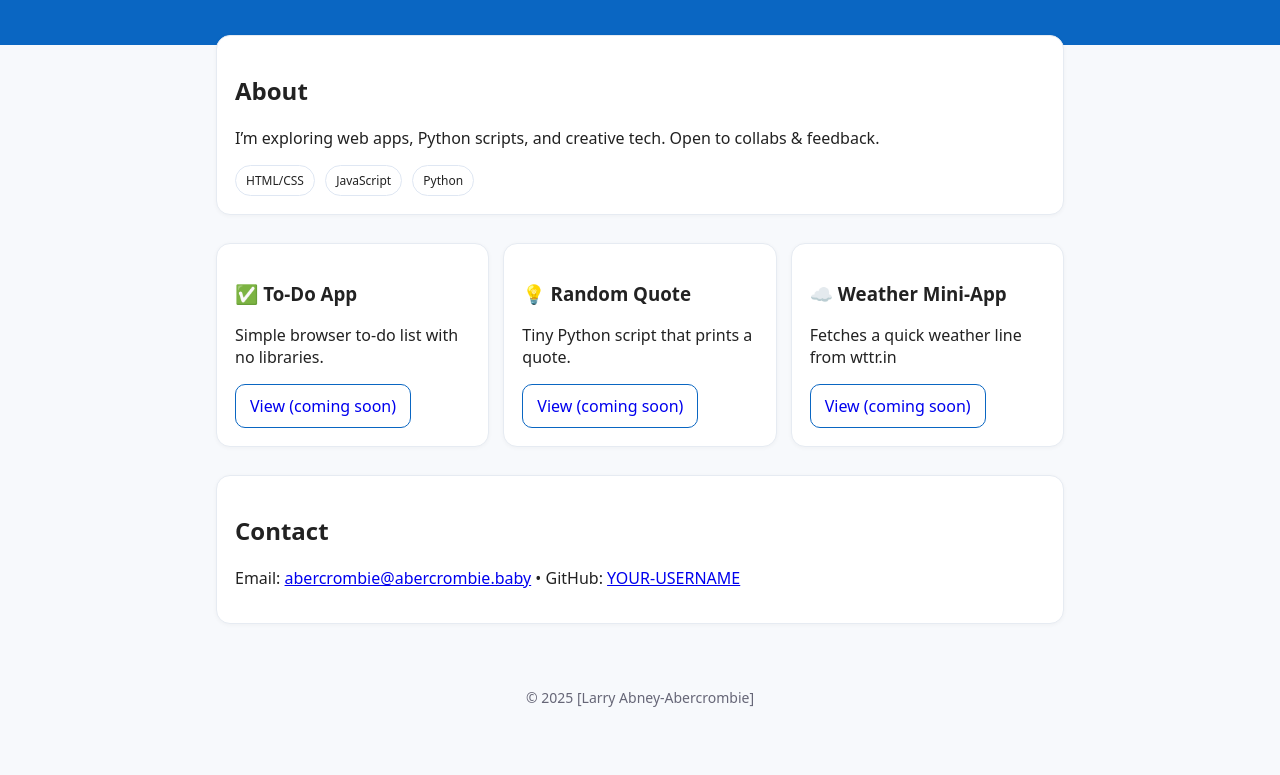
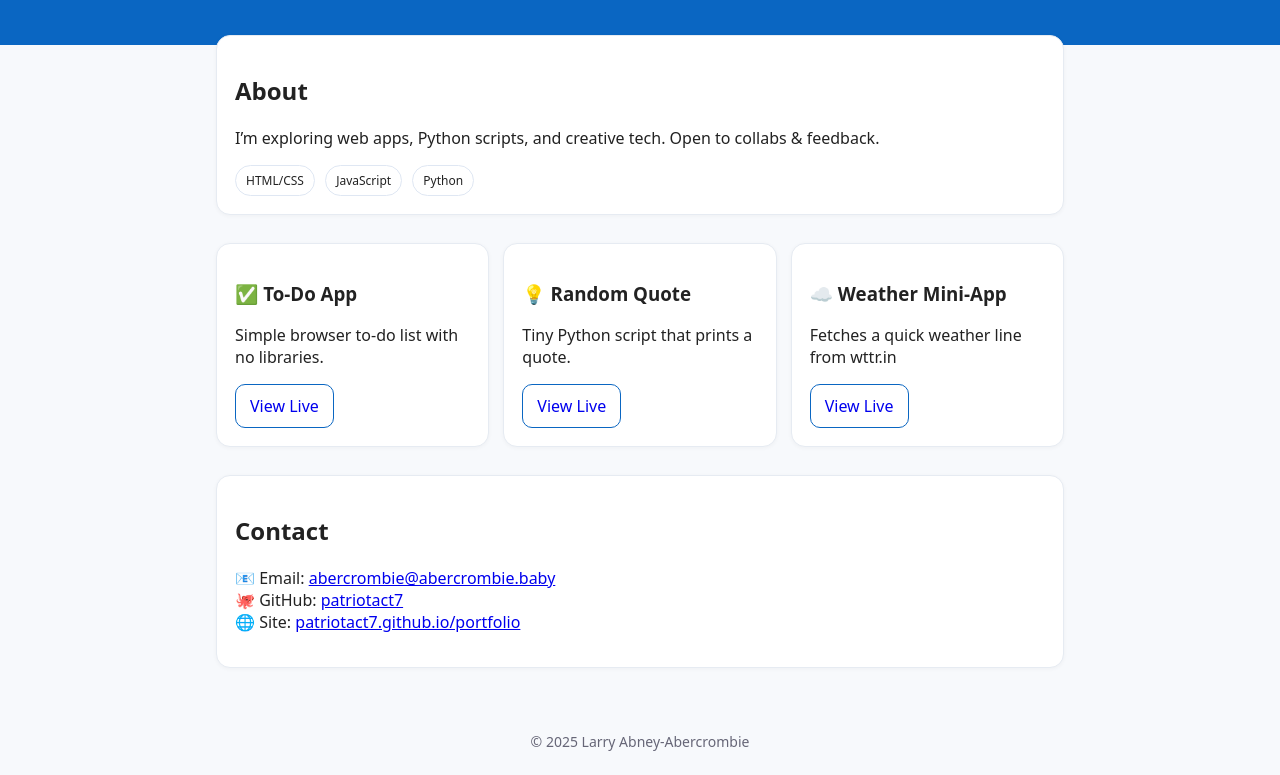
Before and after one commit to PatriotAct7/portfolio, a plain HTML site: page index.html in a window 1280 px wide. Shown: the part 127-902 px from the top of the page. Before the commit the page ends 858 px from the top, so only its background shows below. Drawn offline with Linux system fonts and the light colour scheme.

Commit message:
Update index.html
update of all information for contact

```diff
--- a/index.html
+++ b/index.html
@@ -3,7 +3,7 @@
 <head>
   <meta charset="UTF-8" />
   <meta name="viewport" content="width=device-width, initial-scale=1" />
-  <title>[Larry Abney-Abercombie] — Portfolio</title>
+  <title>Larry Abney-Abercrombie — Portfolio</title>
   <style>
     :root { --w: 880px; --pad: 18px; }
     * { box-sizing: border-box; }
@@ -24,7 +24,7 @@
 <body>
   <header>
     <div class="wrap">
-      <h1>👋 Hi, I’m [Larry Abney-Abercrombie]</h1>
+      <h1>👋 Hi, I’m Larry Abney-Abercrombie</h1>
       <p class="subtitle">New builder on GitHub. Here are a few small projects while I level up.</p>
     </div>
   </header>
@@ -44,27 +44,31 @@
       <div class="card">
         <h3>✅ To-Do App</h3>
         <p>Simple browser to-do list with no libraries.</p>
-        <a class="button" href="#">View (coming soon)</a>
+        <a class="button" href="todo.html">View Live</a>
       </div>
       <div class="card">
         <h3>💡 Random Quote</h3>
         <p>Tiny Python script that prints a quote.</p>
-        <a class="button" href="#">View (coming soon)</a>
+        <a class="button" href="quote.html">View Live</a>
       </div>
       <div class="card">
         <h3>☁️ Weather Mini-App</h3>
         <p>Fetches a quick weather line from wttr.in</p>
-        <a class="button" href="#">View (coming soon)</a>
+        <a class="button" href="weather.html">View Live</a>
       </div>
     </div>
 
     <div class="card">
       <h2>Contact</h2>
-      <p>Email: <a href="mailto:abercrombie@abercrombie.baby">abercrombie@abercrombie.baby</a> • GitHub: <a href="https://github.com/YOUR-USERNAME">YOUR-USERNAME</a></p>
+      <p>
+        📧 Email: <a href="mailto:abercrombie@abercrombie.baby">abercrombie@abercrombie.baby</a><br>
+        🐙 GitHub: <a href="https://github.com/patriotact7">patriotact7</a><br>
+        🌐 Site: <a href="https://patriotact7.github.io/portfolio/">patriotact7.github.io/portfolio</a>
+      </p>
     </div>
   </main>
 
-  <footer>© <span id="y"></span> [Larry Abney-Abercrombie]</footer>
+  <footer>© <span id="y"></span> Larry Abney-Abercrombie</footer>
   <script>document.getElementById('y').textContent = new Date().getFullYear();</script>
 </body>
 </html>
```
